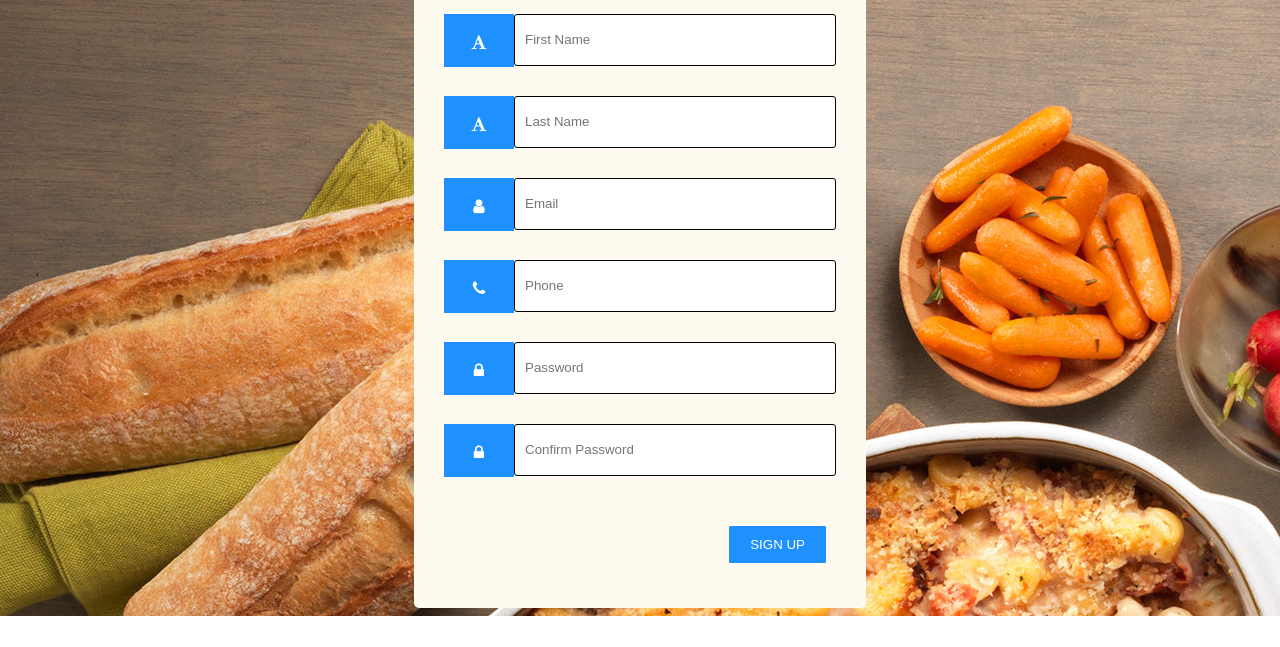
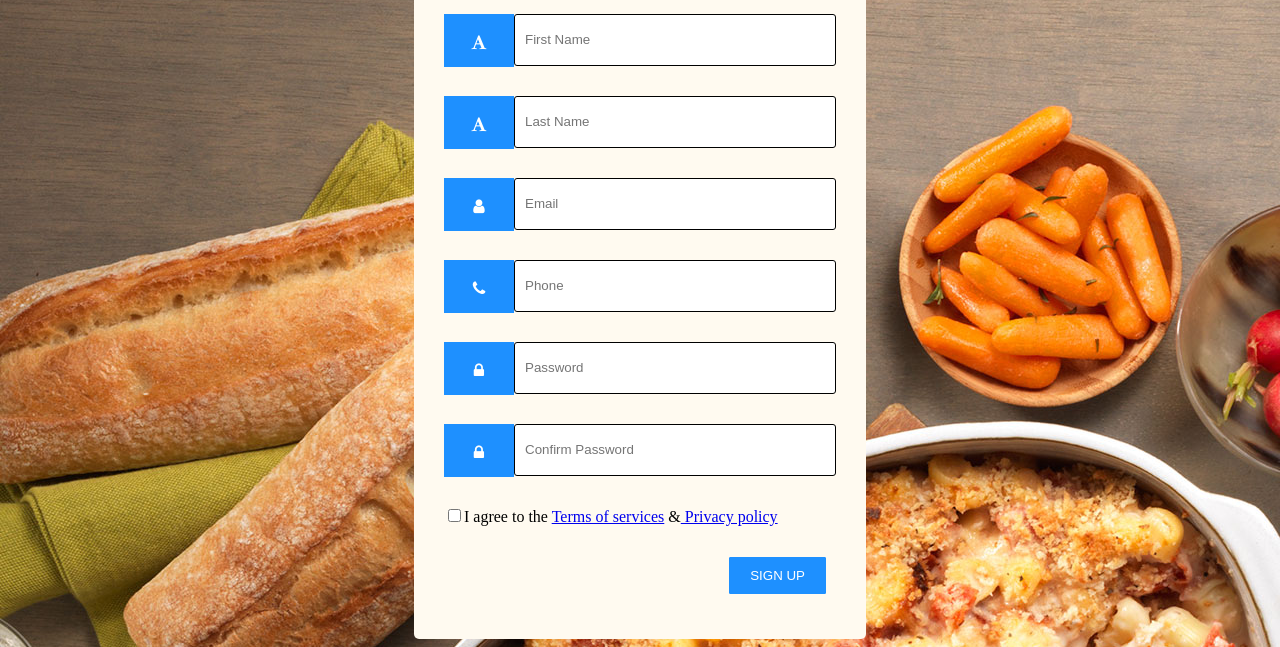
Before and after one commit to mayorkoon/Meal_booking_app, a plain HTML site: page UI Folder/user signup.html in a window 1280 px wide. Shown: the part 221-868 px from the top of the page. Before the commit the page ends 837 px from the top, so only its background shows below. Drawn offline with Linux system fonts and the light colour scheme.

Commit message:
made some changes

```diff
--- a/UI Folder/user signup.html
+++ b/UI Folder/user signup.html
@@ -38,7 +38,9 @@
 				<i class="fa fa-lock icon"></i>
 				<input class="input-field1" type="Password" name="Password" placeholder="Confirm Password" style="width: 300px;height: 30px;"><br>
 			</div>
+			<input type="checkbox" name="Terms" value="Remember">I agree to the <a href="#"> Terms of services</a> &<a href="#"> Privacy policy</a><br>
 			<input type="button" name="Login" value="SIGN UP" id="butn1"><br>
+
 
 		</form>
     </div>
```
